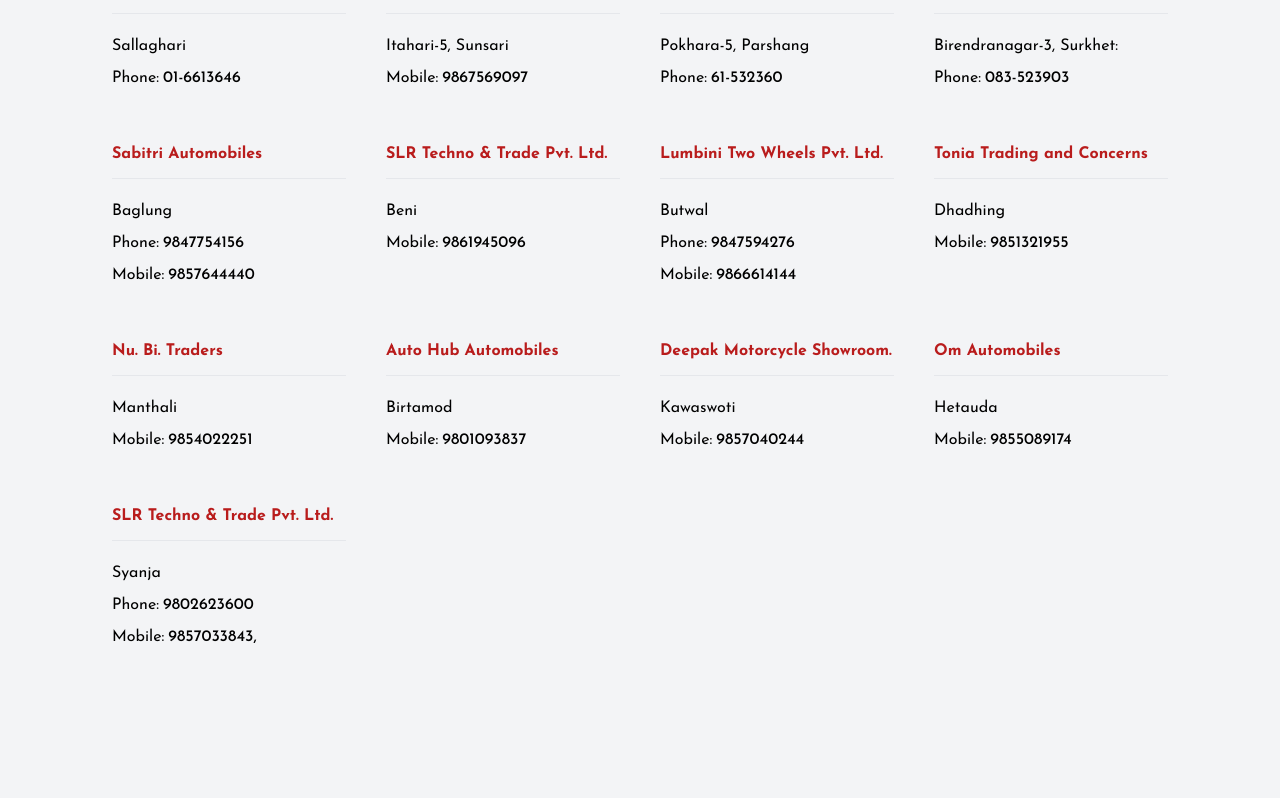
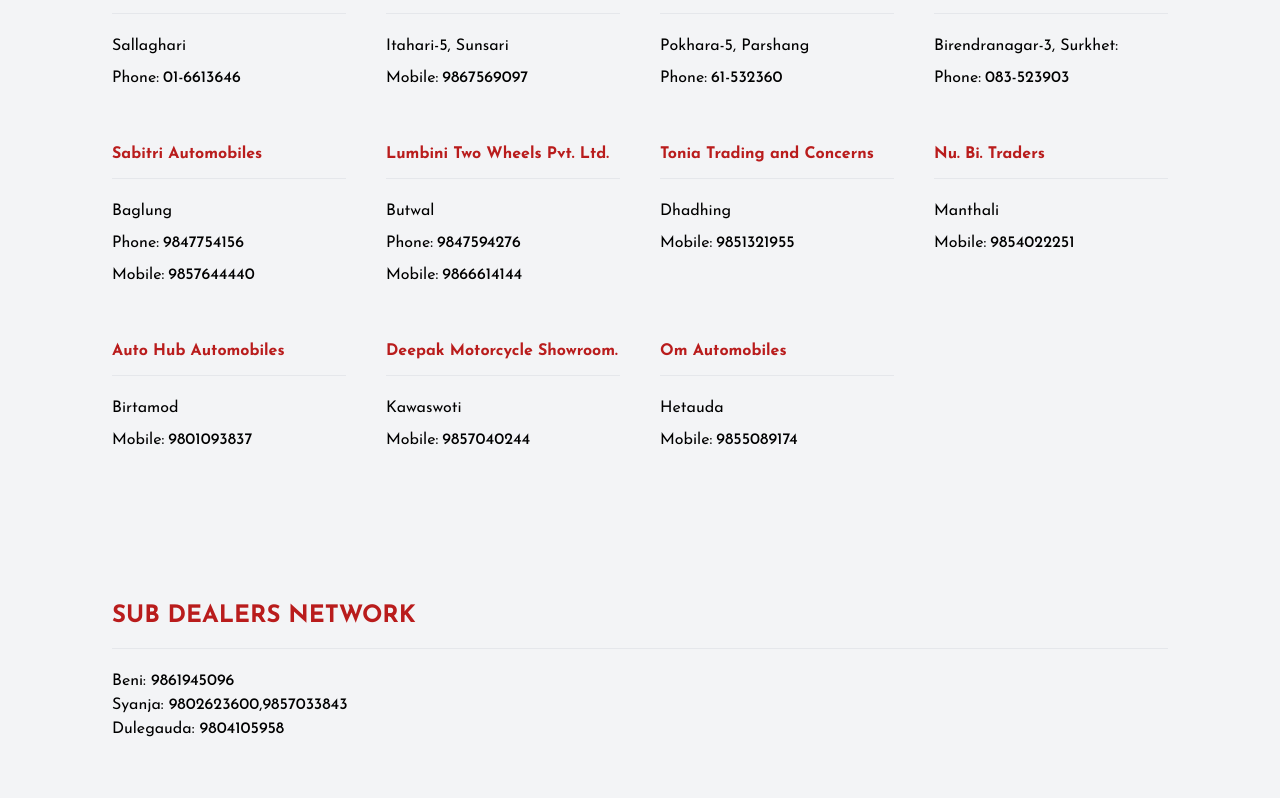
Before and after one commit to iamshishirpandey/motorhead-latest, a Next.js app: page /dealer-network in a window 1280 px wide. Shown: the part 720-1518 px from the top of the page. Built offline with nearby package versions, Linux system fonts and the light colour scheme.

Commit message:
network:

```diff
--- a/src/pages/dealer-network.tsx
+++ b/src/pages/dealer-network.tsx
@@ -68,13 +68,6 @@
       email: "sales@motorheadnepal.com.np",
     },
     {
-      name: "SLR Techno & Trade Pvt. Ltd.",
-      address: "Beni",
-      phone: "",
-      mobilePhone: "9861945096",
-      email: "sales@motorheadnepal.com.np",
-    },
-    {
       name: "Lumbini Two Wheels Pvt. Ltd.",
       address: "Butwal",
       phone: "9847594276",
@@ -115,13 +108,6 @@
       address: "Hetauda",
       phone: "",
       mobilePhone: "9855089174",
-      email: "sales@motorheadnepal.com.np",
-    },
-    {
-      name: "SLR Techno & Trade Pvt. Ltd.",
-      address: "Syanja",
-      phone: "9802623600",
-      mobilePhone: "9857033843,",
       email: "sales@motorheadnepal.com.np",
     },
   ];
@@ -201,7 +187,14 @@
                 href={`tel:980262600`}
                 className="font-medium hover:text-red-700"
               >
-                980262600
+                9802623600
+              </a>
+              ,
+              <a
+                href={`tel:9857033843`}
+                className="font-medium hover:text-red-700"
+              >
+                9857033843
               </a>
             </li>
             <li>
```
